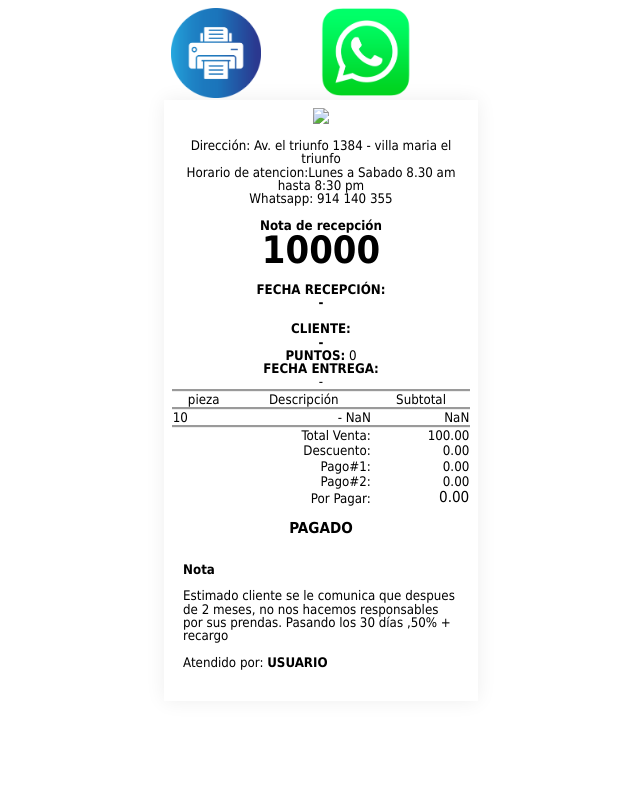
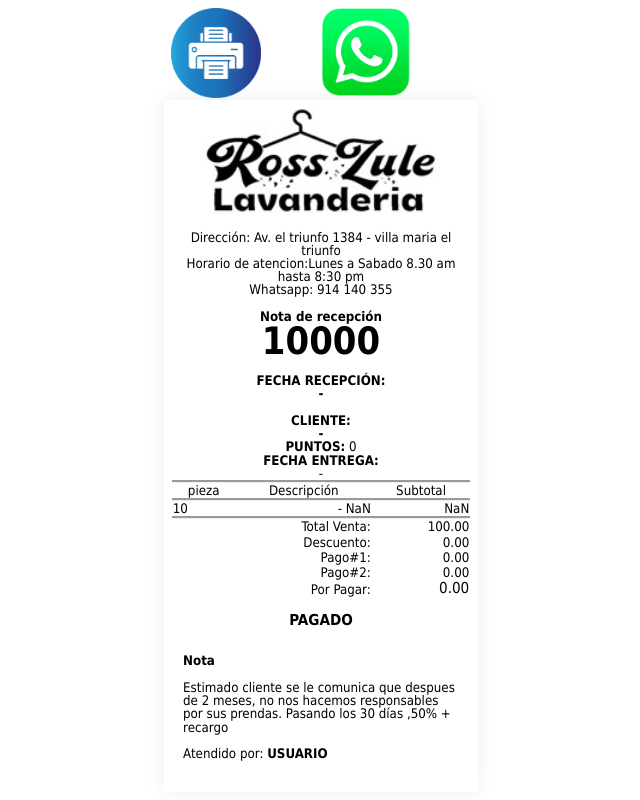
Before and after one commit to TickeVirtual/RossZule, a plain HTML site: page index.html in a window 1280 px wide. Shown: the whole page, without its empty margins (319-959 px from the left). Drawn offline with Linux system fonts and the light colour scheme; a script that the page names is missing.

Commit message:
Update index.html

```diff
--- a/index.html
+++ b/index.html
@@ -28,7 +28,7 @@
   <!-- Contenedor principal del ticket -->
   <div id="thermal-pos">
     <div class="label">
-      <img class="boton" src="roszulelogo.jpeg" width="80%">
+      <img class="boton" src="roszulelogo.jpg" width="80%">
       <br /><br>
       <p class="info-tienda">
         Dirección: Av. el triunfo 1384 -  villa maria el triunfo<br>
```
